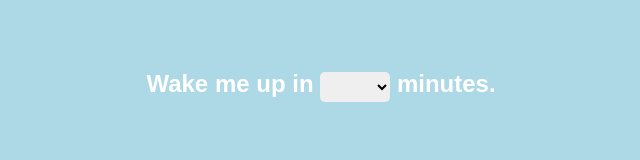
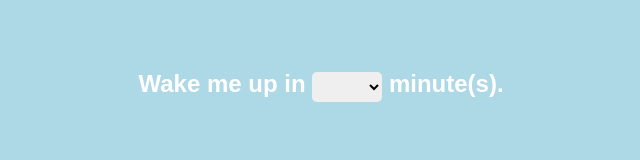
Before and after one commit to enzeberg/nap-alarm, a React (Create React App) app: page / in a window 1280 px wide. Shown: the part 196-356 px from the top of the page, without its empty margins (319-959 px from the left). Built offline with nearby package versions, Linux system fonts and the light colour scheme.

Commit message:
change "minutes" into "minute(s)"

```diff
--- a/src/components/Alarm.js
+++ b/src/components/Alarm.js
@@ -84,7 +84,7 @@ class Alarm extends Component {
         <h2>
           Wake me up in&nbsp;
           <TimeInput onDelayChanged={(delay) => this.updateDelay(delay)} />
-          &nbsp;minutes.
+          &nbsp;minute(s).
         </h2>
 
         <Timer remainingTime={this.state.delay}
```
